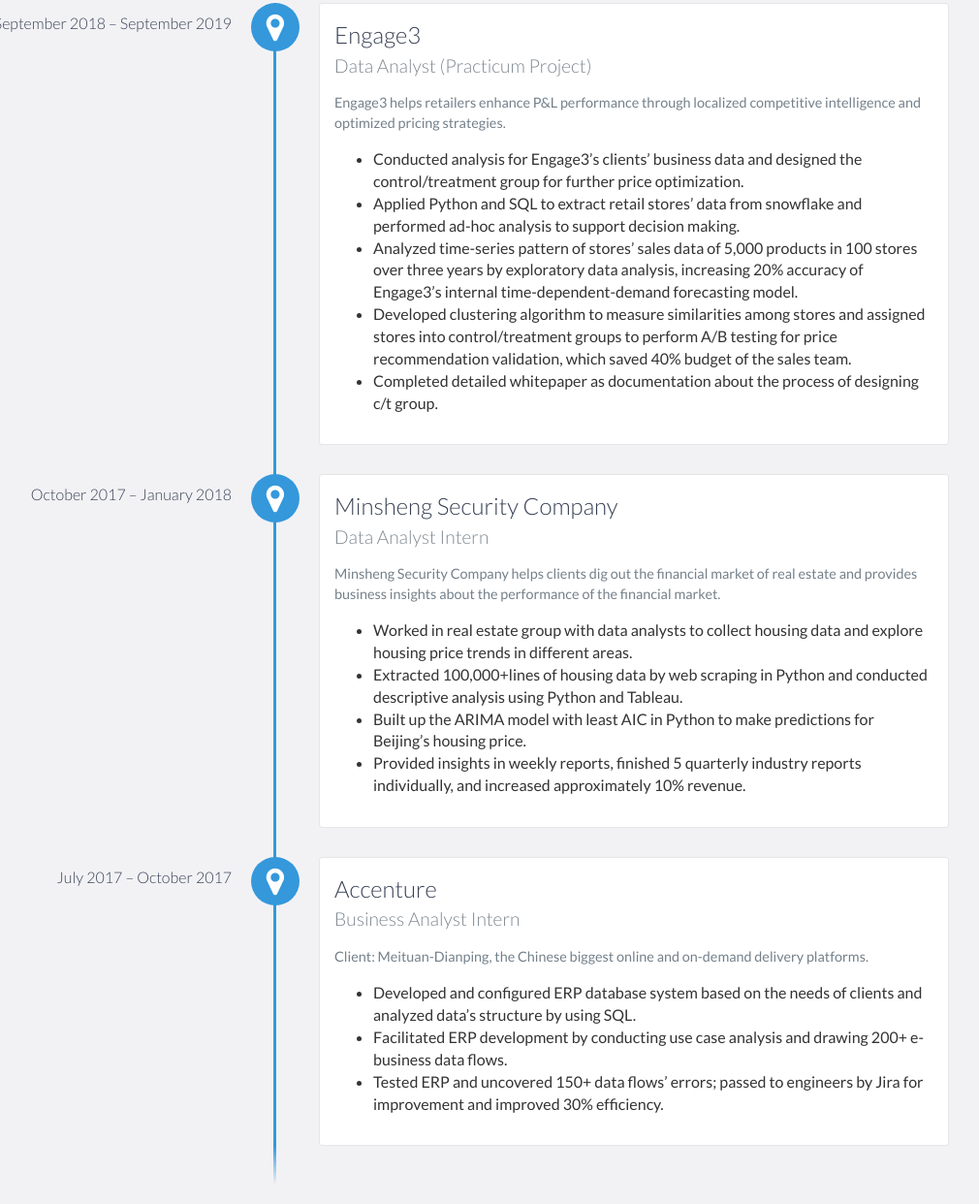
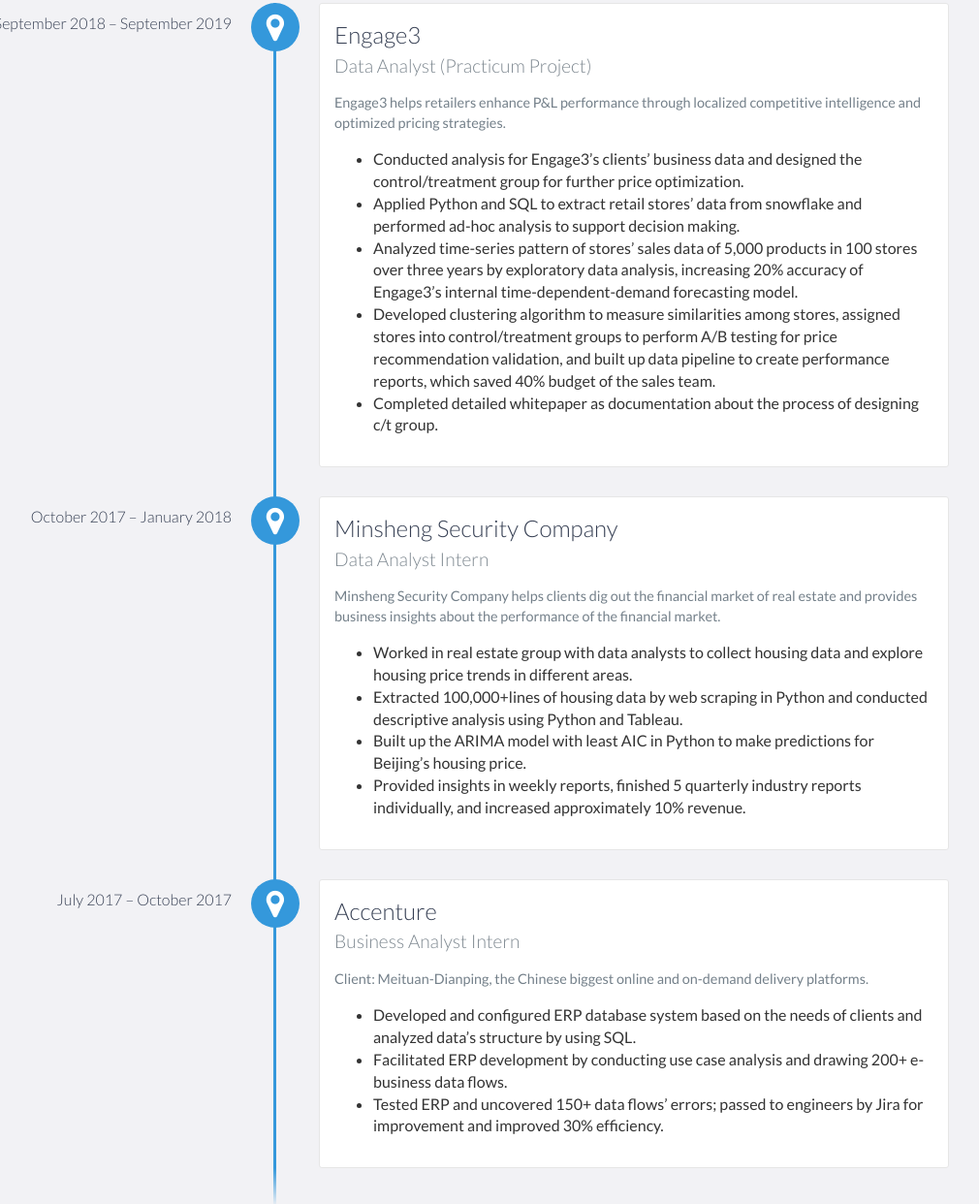
Before and after one commit to Zhenyu0521/Zhenyu0521.github.io, a plain HTML site: page index.html in a window 1280 px wide. Shown: the part 1179-2421 px from the top of the page at 97% size, without its empty margins (161-1171 px from the left). Drawn offline with nearby package versions, Linux system fonts and the light colour scheme.

Commit message:
Update index.html

```diff
--- a/index.html
+++ b/index.html
@@ -101,7 +101,7 @@
                     Analyzed time-series pattern of stores’ sales data of 5,000 products in 100 stores over three years by exploratory data analysis, increasing 20% accuracy of Engage3’s internal time-dependent-demand forecasting model.
                 </li>
                 <li>
-                    Developed clustering algorithm to measure similarities among stores and assigned stores into control/treatment groups to perform A/B testing for price recommendation validation, which saved 40% budget of the sales team.
+                    Developed clustering algorithm to measure similarities among stores, assigned stores into control/treatment groups to perform A/B testing for price recommendation validation, and built up data pipeline to create performance reports, which saved 40% budget of the sales team.
                 </li>
                 <li>
                     Completed detailed whitepaper as documentation about the process of designing c/t group.
```
